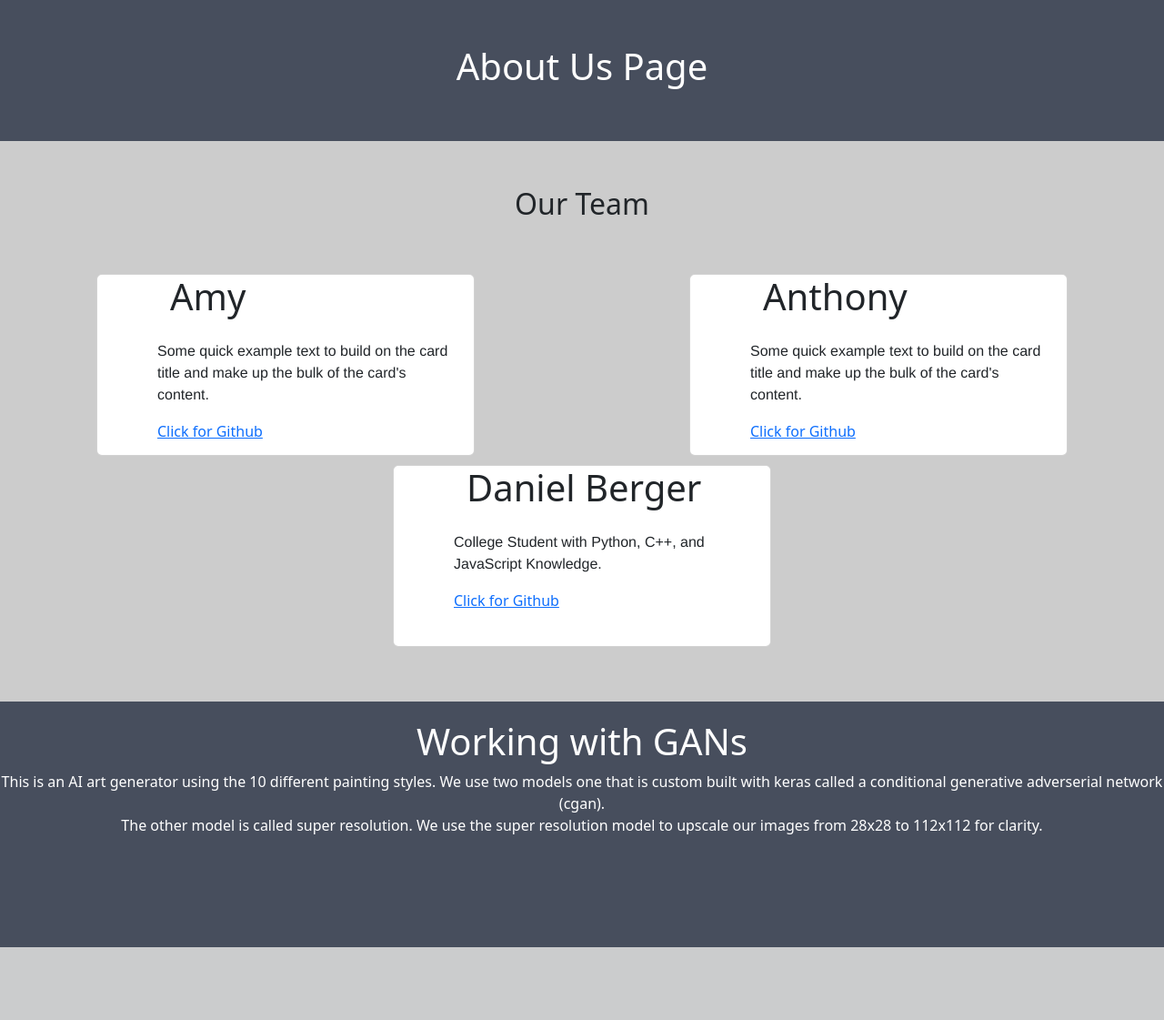
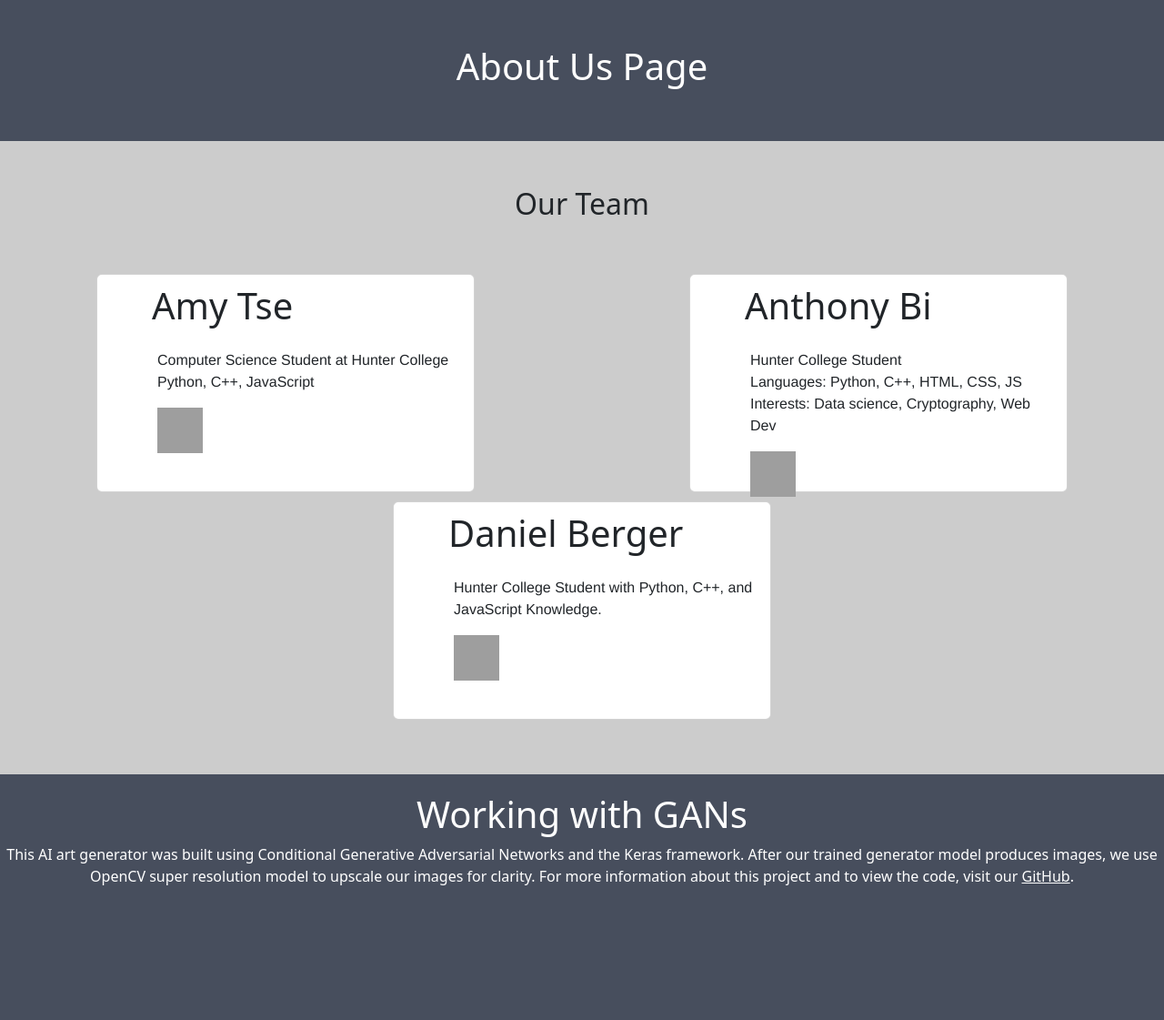
Before and after one commit to DBerger31/ArtGAN, a Flask app: page /about in a window 1280 px wide. Shown: the part 57-1178 px from the top of the page at 91% size. Before the commit the page ends 1098 px from the top, so only its background shows below. Run offline with Flask 2, Linux system fonts and the light colour scheme; grey boxes are pictures that could not be loaded.

Commit message:
about-page updated

```diff
--- a/GAN/static/main.css
+++ b/GAN/static/main.css
@@ -26,7 +26,7 @@ color: white;
     margin-bottom: 10px; /* Added */
     padding-left: 50px;
     padding-bottom: 50px;
-    height: 200px;
+    height: 240px;
     width: 50%;
 }
 
--- a/GAN/templates/about.html
+++ b/GAN/templates/about.html
@@ -9,32 +9,39 @@
     <div class="row" id = about-row>
         <div class="col">
             <div class="card" id = "about-card" style="width: 26rem;">
-                <h1 style = "padding-left: 30px;">Amy</h1>
+                <h1 style = "padding-top: 10px; padding-left: 10px;">Amy Tse</h1>
                 <!-- <img class="card-img-top" src="..." alt="Card image cap"> -->
                 <div class="card-body">
-                <p class="card-text">Some quick example text to build on the card title and make up the bulk of the card's content.</p>
-                <a href="https://github.com/amy-tse">Click for Github</a>
+                <p class="card-text">Computer Science Student at Hunter College<br>
+                Python, C++, JavaScript</p>
+                <a href="https://github.com/amy-tse" target="_blank"> <img alt="Click for Github" src="https://github.githubassets.com/images/modules/logos_page/GitHub-Mark.png"
+                    width=50" height="50">
+                </a>
                 </div>
             </div>
         </div>
 
         <div class="col">
             <div class="card" id = "about-card" style="width: 26rem;">
-                <h1 style = "padding-left: 30px;">Anthony</h1>
+                <h1 style = "padding-top: 10px; padding-left: 10px;">Anthony Bi</h1>
                 <!-- <img class="card-img-top" src="..." alt="Card image cap"> -->
                 <div class="card-body">
-                <p class="card-text">Some quick example text to build on the card title and make up the bulk of the card's content.</p>
-                <a href="https://github.com/anthony-b1">Click for Github</a>
+                <p class="card-text">Hunter College Student<br>
+                    Languages: Python, C++, HTML, CSS, JS<br>
+                    Interests: Data science, Cryptography, Web Dev</p>
+                <a href="https://github.com/anthony-b1" target="_blank"><img alt="Click for Github" src="https://github.githubassets.com/images/modules/logos_page/GitHub-Mark.png"
+                    width=50" height="50"></a>
                 </div>
             </div>
         </div>
         <div class="col">
             <div class="card" id = "about-card" style="width: 26rem;">
-                <h1 style = "padding-left: 30px;">Daniel Berger</h1>
+                <h1 style = "padding-top: 10px; padding-left: 10px;">Daniel Berger</h1>
                 <!-- <img class="card-img-top" src="..." alt="Card image cap"> -->
                 <div class="card-body">
-                <p class="card-text">College Student with Python, C++, and JavaScript Knowledge.</p>
-                <a href="https://github.com/Dberger31">Click for Github</a>
+                <p class="card-text">Hunter College Student with Python, C++, and JavaScript Knowledge.</p>
+                <a href="https://github.com/Dberger31" target="_blank" ><img alt="Click for Github" src="https://github.githubassets.com/images/modules/logos_page/GitHub-Mark.png"
+                    width=50" height="50"></a>
                 </div>
             </div>
     </div>
@@ -42,9 +49,7 @@
 
 <div class="about-description" style="padding-top: 20px;">
     <h1>Working with GANs</h1>
-    <p style = 'margin: 0;padding: 0;'>This is an AI art generator using the 10 different painting styles.
-    We use two models one that is custom built with keras called a conditional generative adverserial network (cgan).</p>
-    <p>The other model is called super resolution. We use the super resolution model to upscale our images from 28x28 to 112x112 for clarity.</p>
+    <p style = 'margin: 0;padding: 0;'>This AI art generator was built using Conditional Generative Adversarial Networks and the Keras framework. After our trained generator model produces images, we use OpenCV super resolution model to upscale our images for clarity. For more information about this project and to view the code, visit our <a href="https://github.com/DBerger31/ArtGAN" target="_blank" style="color:#ffffff;">GitHub</a>.</p>
 </div>
 
 {%endblock content%}
```
